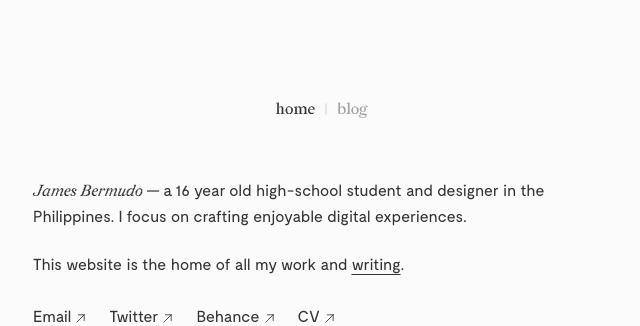
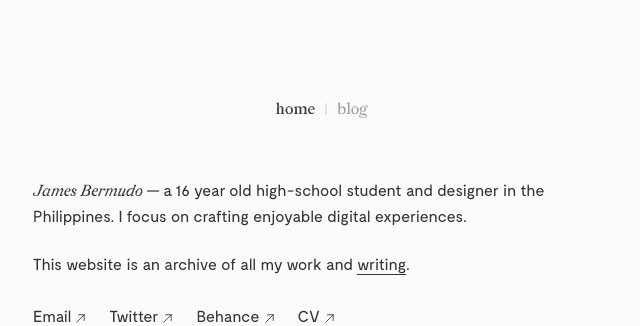
Before and after one commit to jcebermudo/jamesbermudo.com, a Next.js app: page / in a window 1280 px wide. Shown: the top 326 px of the page, without its empty margins (319-959 px from the left). Built offline with nearby package versions, Linux system fonts and the light colour scheme; a web font is replaced by a local one.

Commit message:
bio edit

```diff
--- a/pages/index.jsx
+++ b/pages/index.jsx
@@ -12,7 +12,7 @@ export default function Home() {
         <span className="font-display italic">James Bermudo</span> — a 16 year old high-school student and designer in the Philippines. I focus on crafting enjoyable digital experiences.
         <br />
         <br />
-        This website is the home of all my work and{" "}
+        This website is an archive of all my work and{" "}
         <Link href="/blog">
           <a className="underline underline-offset-4 duration-150 hover:text-[#19A1FD]">
             writing
```
